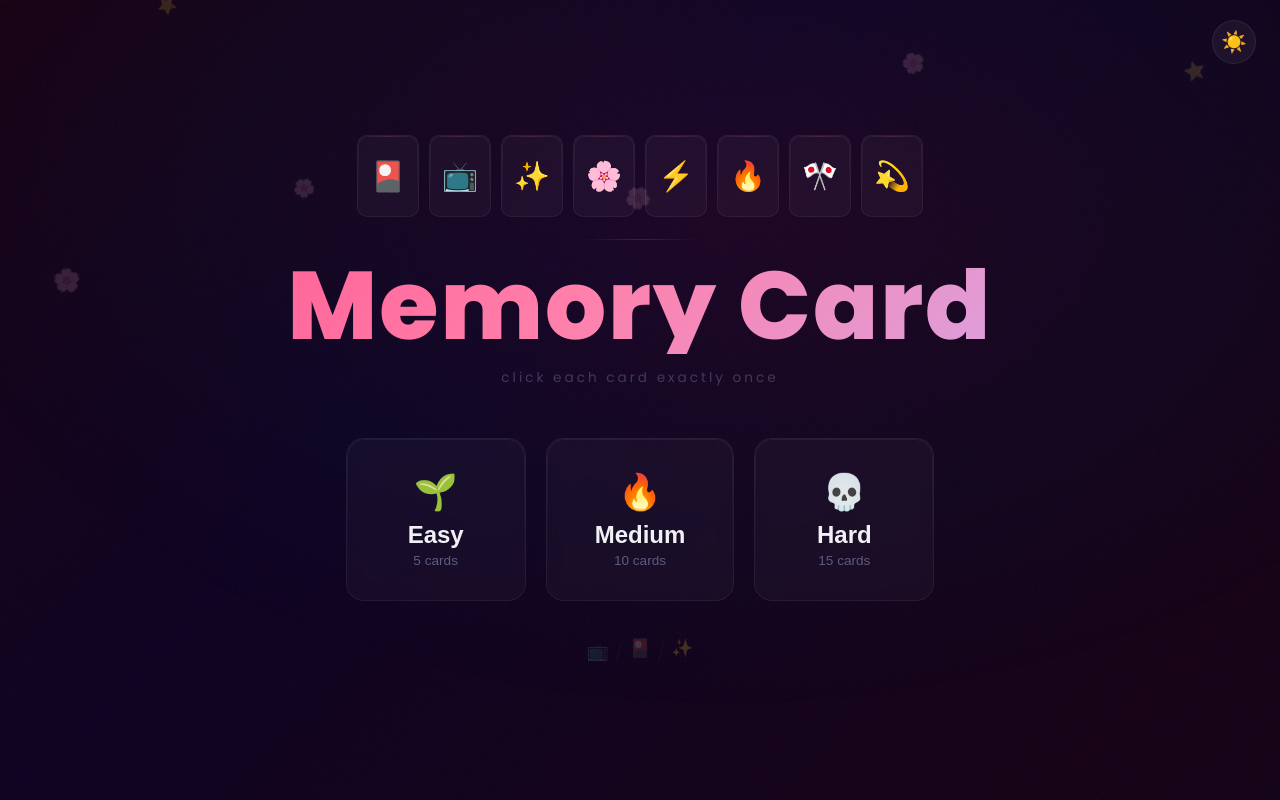
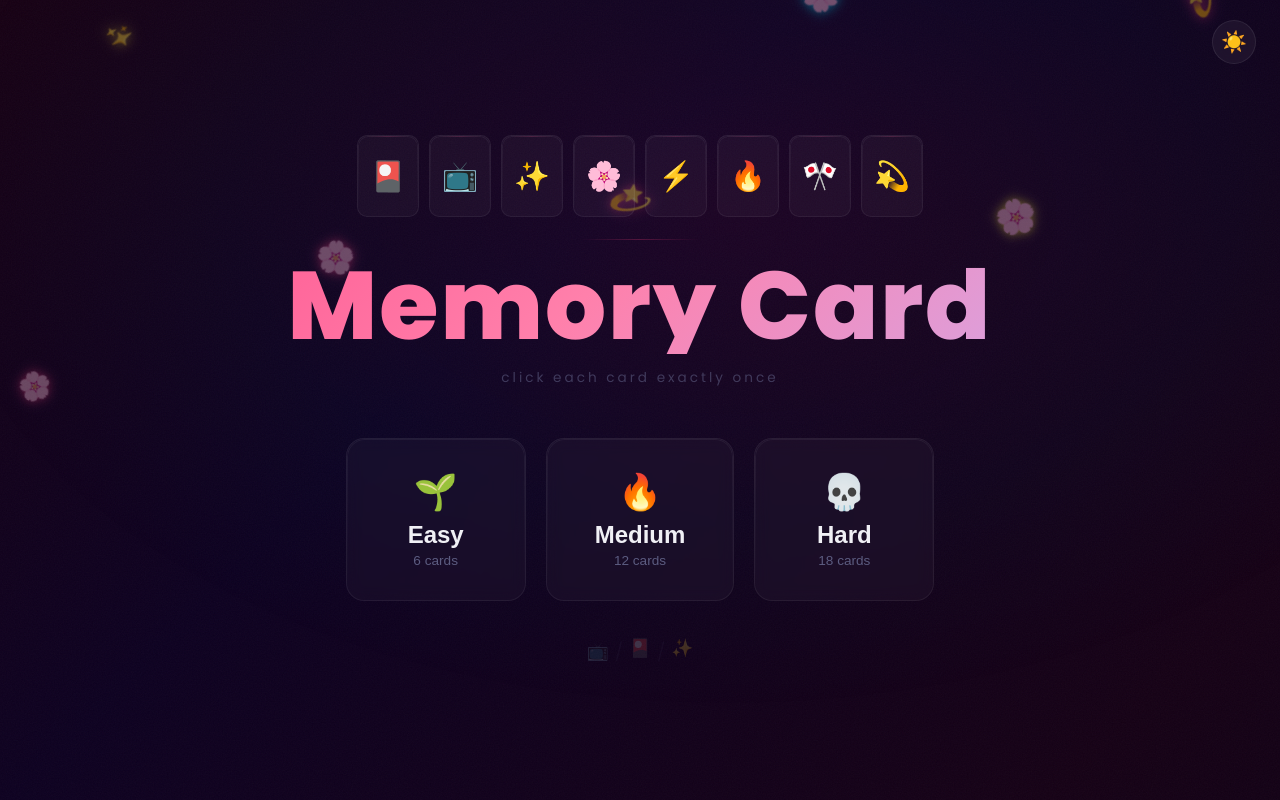
Before and after one commit to Subodh-Shah/_OdinProject_, a React (Vite) app in the folder react/MemoryCardGame/: page / in a window 1280 px wide. Built offline with nearby package versions, Linux system fonts and the light colour scheme; no server answers.

Commit message:
feat: 6/12/18 difficulty, impactful neon particles, light theme card adaptation

```diff
--- a/react/MemoryCardGame/src/App.css
+++ b/react/MemoryCardGame/src/App.css
@@ -19,31 +19,64 @@
 
 .bg-particle {
   position: absolute;
-  top: -10%;
-  opacity: 0.15;
+  top: -12%;
+  opacity: 0;
   animation: particleFall linear infinite;
   will-change: transform;
+  filter: drop-shadow(0 0 6px currentColor);
+  color: var(--accent);
 }
+
+.bg-particle:nth-child(3n+1) { color: #ff4081; }
+.bg-particle:nth-child(3n+2) { color: #ffeb3b; }
+.bg-particle:nth-child(3n)   { color: #00e5ff; }
 
 @keyframes particleFall {
   0% {
-    transform: translateY(0) translateX(0) rotate(0deg);
+    transform: translateY(0) translateX(0) rotate(0deg) scale(0.8);
     opacity: 0;
   }
-  5% {
-    opacity: 0.15;
+  8% {
+    opacity: 0.4;
+    transform: translateY(3vh) translateX(8px) rotate(20deg) scale(1);
   }
-  90% {
-    opacity: 0.15;
+  85% {
+    opacity: 0.35;
   }
   100% {
-    transform: translateY(110vh) translateX(40px) rotate(360deg);
+    transform: translateY(110vh) translateX(-30px) rotate(380deg) scale(0.7);
     opacity: 0;
   }
 }
 
 [data-theme="light"] .bg-particle {
-  opacity: 0.1;
+  opacity: 0;
+}
+
+[data-theme="light"] .bg-particle:nth-child(3n+1) { color: #e91e63; }
+[data-theme="light"] .bg-particle:nth-child(3n+2) { color: #f9a825; }
+[data-theme="light"] .bg-particle:nth-child(3n)   { color: #00bcd4; }
+
+[data-theme="light"] .bg-particle {
+  animation: particleFallLight linear infinite;
+}
+
+@keyframes particleFallLight {
+  0% {
+    transform: translateY(0) translateX(0) rotate(0deg) scale(0.8);
+    opacity: 0;
+  }
+  8% {
+    opacity: 0.2;
+    transform: translateY(3vh) translateX(8px) rotate(20deg) scale(1);
+  }
+  85% {
+    opacity: 0.15;
+  }
+  100% {
+    transform: translateY(110vh) translateX(-30px) rotate(380deg) scale(0.7);
+    opacity: 0;
+  }
 }
 
 /* ─────────── THEME TOGGLE ─────────── */
@@ -109,6 +142,20 @@
   border-color: rgba(233, 30, 99, 0.2);
 }
 
+[data-theme="light"] .card-image-fade {
+  background: linear-gradient(
+    180deg,
+    transparent 35%,
+    rgba(255, 255, 255, 0.3) 55%,
+    rgba(255, 255, 255, 0.85) 85%
+  );
+}
+
+[data-theme="light"] .card-label {
+  color: var(--text-primary);
+  text-shadow: 0 1px 4px rgba(255, 255, 255, 0.5);
+}
+
 [data-theme="light"] .memory-card::after {
   background: linear-gradient(180deg, rgba(0, 0, 0, 0.03) 0%, transparent 40%);
 }
@@ -161,6 +208,18 @@
 [data-theme="light"] .diff-btn:hover {
   background: rgba(233, 30, 99, 0.04);
   box-shadow: 0 12px 40px rgba(0, 0, 0, 0.08);
+}
+
+[data-theme="light"] .diff-easy:hover {
+  box-shadow: 0 12px 40px rgba(0, 0, 0, 0.08), 0 0 30px rgba(74, 222, 128, 0.06);
+}
+
+[data-theme="light"] .diff-medium:hover {
+  box-shadow: 0 12px 40px rgba(0, 0, 0, 0.08), 0 0 30px rgba(251, 191, 36, 0.06);
+}
+
+[data-theme="light"] .diff-hard:hover {
+  box-shadow: 0 12px 40px rgba(0, 0, 0, 0.08), 0 0 30px rgba(248, 113, 113, 0.06);
 }
 
 [data-theme="light"] .win-overlay {
--- a/react/MemoryCardGame/src/components/BackgroundParticles.jsx
+++ b/react/MemoryCardGame/src/components/BackgroundParticles.jsx
@@ -1,14 +1,20 @@
 const particles = [
-  { emoji: '🌸', left: '3%', delay: '0s', duration: '14s', size: '1.4rem' },
-  { emoji: '⭐', left: '12%', delay: '4s', duration: '18s', size: '1rem' },
-  { emoji: '🌸', left: '22%', delay: '2s', duration: '12s', size: '1.1rem' },
-  { emoji: '✨', left: '35%', delay: '6s', duration: '16s', size: '0.9rem' },
-  { emoji: '🌸', left: '48%', delay: '1s', duration: '15s', size: '1.3rem' },
-  { emoji: '⭐', left: '58%', delay: '5s', duration: '11s', size: '1rem' },
-  { emoji: '🌸', left: '70%', delay: '3s', duration: '17s', size: '1.2rem' },
-  { emoji: '✨', left: '82%', delay: '7s', duration: '13s', size: '0.8rem' },
-  { emoji: '⭐', left: '92%', delay: '2.5s', duration: '19s', size: '1.1rem' },
-  { emoji: '🌸', left: '45%', delay: '8s', duration: '14s', size: '1rem' },
+  { emoji: '🌸', left: '2%', delay: '0s', dur: '10s', size: '2rem' },
+  { emoji: '✨', left: '8%', delay: '3s', dur: '14s', size: '1.4rem' },
+  { emoji: '💫', left: '16%', delay: '6s', dur: '12s', size: '1.8rem' },
+  { emoji: '🌸', left: '25%', delay: '1s', dur: '11s', size: '2.2rem' },
+  { emoji: '⭐', left: '33%', delay: '5s', dur: '15s', size: '1.6rem' },
+  { emoji: '🌸', left: '40%', delay: '8s', dur: '13s', size: '1.9rem' },
+  { emoji: '💫', left: '48%', delay: '2s', dur: '10s', size: '2rem' },
+  { emoji: '✨', left: '55%', delay: '7s', dur: '16s', size: '1.5rem' },
+  { emoji: '🌸', left: '62%', delay: '4s', dur: '12s', size: '2.1rem' },
+  { emoji: '⭐', left: '70%', delay: '9s', dur: '14s', size: '1.7rem' },
+  { emoji: '🌸', left: '78%', delay: '1.5s', dur: '11s', size: '2.3rem' },
+  { emoji: '✨', left: '85%', delay: '6.5s', dur: '13s', size: '1.5rem' },
+  { emoji: '💫', left: '92%', delay: '3.5s', dur: '15s', size: '1.8rem' },
+  { emoji: '🌸', left: '50%', delay: '10s', dur: '12s', size: '2rem' },
+  { emoji: '⭐', left: '20%', delay: '11s', dur: '14s', size: '1.6rem' },
+  { emoji: '🌸', left: '68%', delay: '12s', dur: '11s', size: '2rem' },
 ];
 
 export default function BackgroundParticles() {
@@ -21,7 +27,7 @@ export default function BackgroundParticles() {
           style={{
             left: p.left,
             animationDelay: p.delay,
-            animationDuration: p.duration,
+            animationDuration: p.dur,
             fontSize: p.size,
           }}
         >
--- a/react/MemoryCardGame/src/components/GameContainer.jsx
+++ b/react/MemoryCardGame/src/components/GameContainer.jsx
@@ -16,9 +16,9 @@ function shuffle(array) {
 }
 
 const config = {
-  easy: { cards: 5 },
-  medium: { cards: 10 },
-  hard: { cards: 15 },
+  easy: { cards: 6 },
+  medium: { cards: 12 },
+  hard: { cards: 18 },
 };
 
 function bestKey(difficulty) {
--- a/react/MemoryCardGame/src/components/StartScreen.jsx
+++ b/react/MemoryCardGame/src/components/StartScreen.jsx
@@ -30,17 +30,17 @@ export default function StartScreen({ onStart, loading }) {
             <button className="diff-btn diff-easy" onClick={() => onStart('easy')}>
               <span className="diff-icon">🌱</span>
               <span className="diff-label">Easy</span>
-              <span className="diff-cards">5 cards</span>
+              <span className="diff-cards">6 cards</span>
             </button>
             <button className="diff-btn diff-medium" onClick={() => onStart('medium')}>
               <span className="diff-icon">🔥</span>
               <span className="diff-label">Medium</span>
-              <span className="diff-cards">10 cards</span>
+              <span className="diff-cards">12 cards</span>
             </button>
             <button className="diff-btn diff-hard" onClick={() => onStart('hard')}>
               <span className="diff-icon">💀</span>
               <span className="diff-label">Hard</span>
-              <span className="diff-cards">15 cards</span>
+              <span className="diff-cards">18 cards</span>
             </button>
           </div>
 
```
